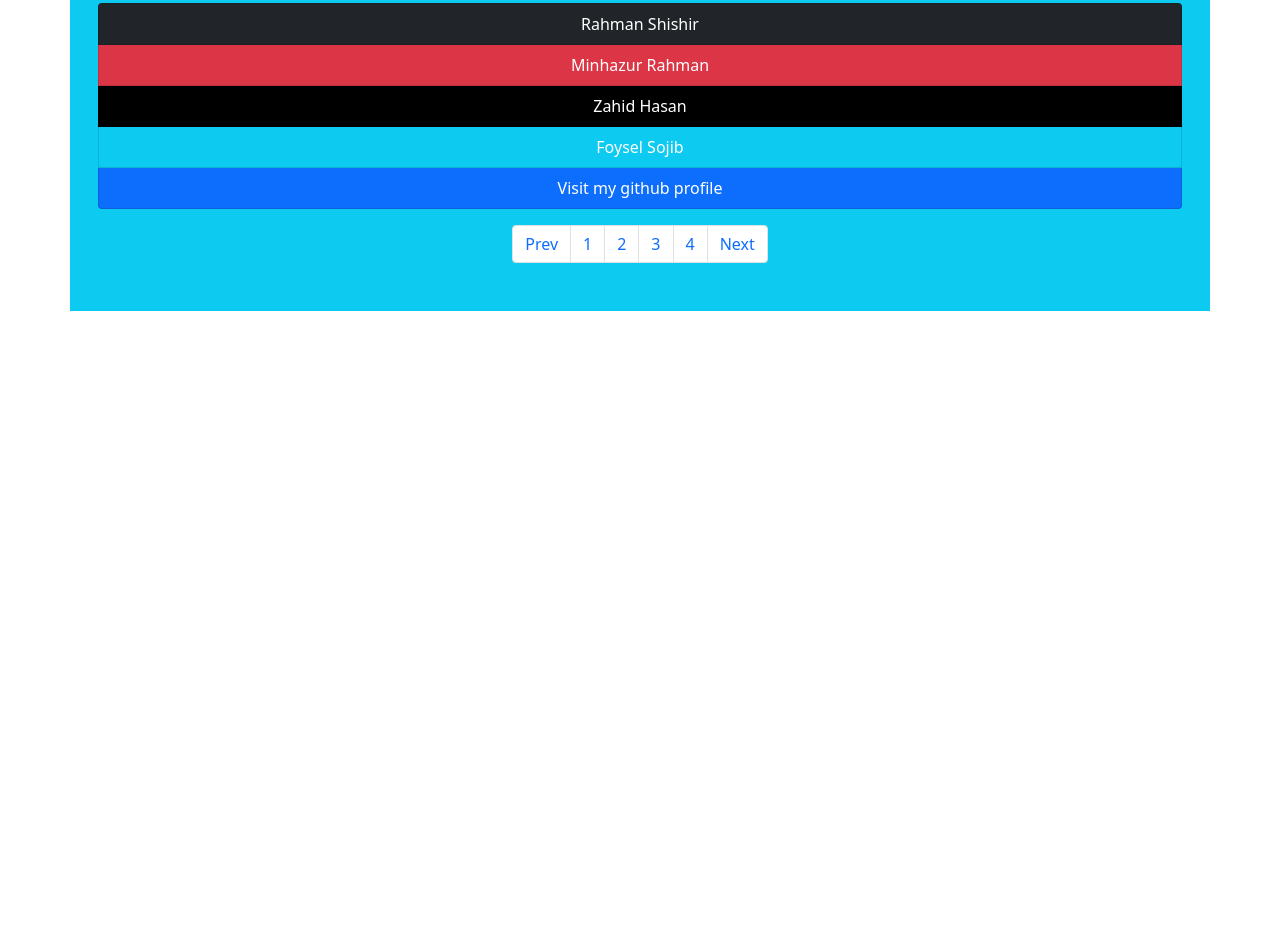
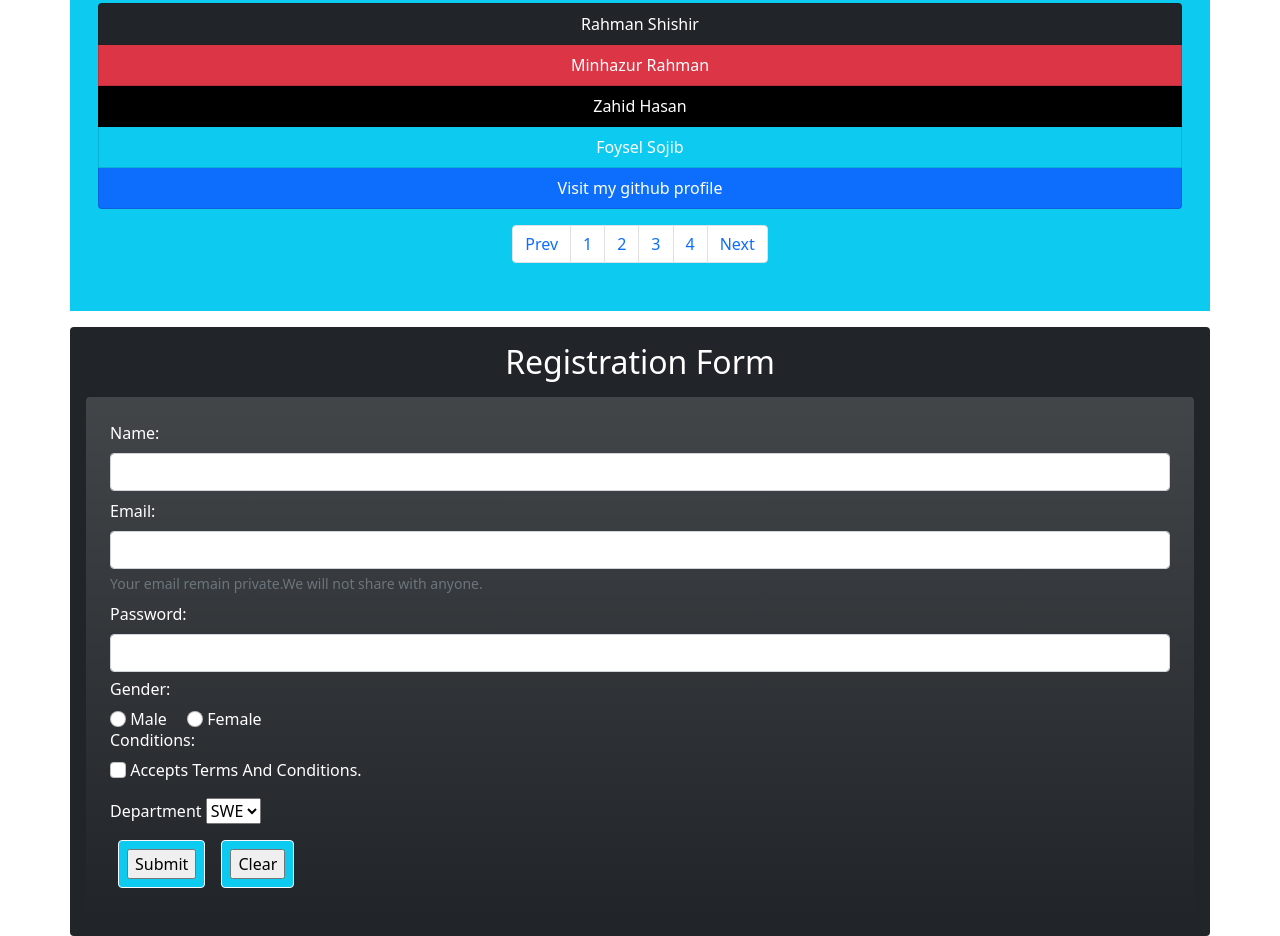
Before and after one commit to shishir3051/Bootstap5-practice, a plain HTML site: page index.html in a window 1280 px wide. Shown: the part 2201-3137 px from the top of the page. Before the commit the page ends 2560 px from the top, so only its background shows below. Drawn offline with nearby package versions, Linux system fonts and the light colour scheme.

Commit message:
form section practice

```diff
--- a/index.html
+++ b/index.html
@@ -598,6 +598,7 @@
                 </div>
 
                 <!-- student-list starts here  -->
+
             </main>
 
             <!-- main secton ends here  -->
@@ -626,10 +627,76 @@
                 </ul>
             </footer>
 
-            <!-- footer starts here  -->
+            <!-- footer ends here  -->
         </div>
 
-        <div class="container text-white mt-3 p-3"></div>
+        <!-- form section starts here -->
+
+        <div class="container rounded text-white bg-dark mt-3 p-3">
+            <h2 class="text-center mb-3">Registration Form</h2>
+
+            <form class="p-3 bg-gradient rounded  ">
+                <div class="m-2">
+                    <label for="name"class="form-label" > Name:</label>
+                    <input type="text"class="form-control" name="name" id="name" />
+                </div>
+
+                <div class="m-2">
+                    <label for="email" class="form-label"> Email:</label>
+                    <input type="email"class="form-control" name="name" id="email" />
+                    <div class=" form-text">
+                        Your email remain private.We will not share with anyone.
+                    </div>
+                </div>
+
+                <div class="m-2">
+                    <label for="password" class="form-label"> Password:</label>
+                    <input type="password"class="form-control" name="password" id="password" />
+                </div>
+
+                <div class="ms-2 mb-3">
+                   <h6> Gender: </h6>
+                    <div class="form-check-inline">
+
+                    <input type="radio" class="form-check-input" id="male">
+                    <label for="male">Male</label>
+                </div>
+                <div class="form-check-inline">
+
+                    <input type="radio" class="form-check-input" id="female">
+                    <label for="female">Female</label>
+                </div>
+               <div class="mb-3">
+                   <h6> Conditions: </h6>
+                    <div class="form-check-inline">
+
+                       <input type="checkbox" class="form-check-input" id="Terms">
+                    <label for="Terms">Accepts Terms And Conditions.</label>
+                </div>
+
+               </div>
+               <div>
+                   <label for="department">Department</label>
+                   <select name="department" id="department" class=" form-select-inline">
+                       <option value="cse">CSE</option>
+                       <option value="eee">EEE</option>
+                       <option value="swe" selected>SWE</option>
+                       <option value="llb">LLB</option>
+                   </select>
+               </div>
+                <div class="d-flex  mt-3 gap-3">
+                    <button class=" btn p-2 bg-info ms-2  btn-group p-1 btn-outline-light">
+                       <input type="submit" value="Submit">
+                    </button>
+                    <button class=" btn p-2 bg-info btn-group p-1 btn-outline-light">
+                       <input  type="reset" value="Clear">
+                    </button>
+                </div>
+            </form>
+
+        <!-- form section ends here -->
+
+        </div>
 
         <!-- javascript -->
         <script
```
Also changed, not shown: styles/index.css (+8 -15 lines).
